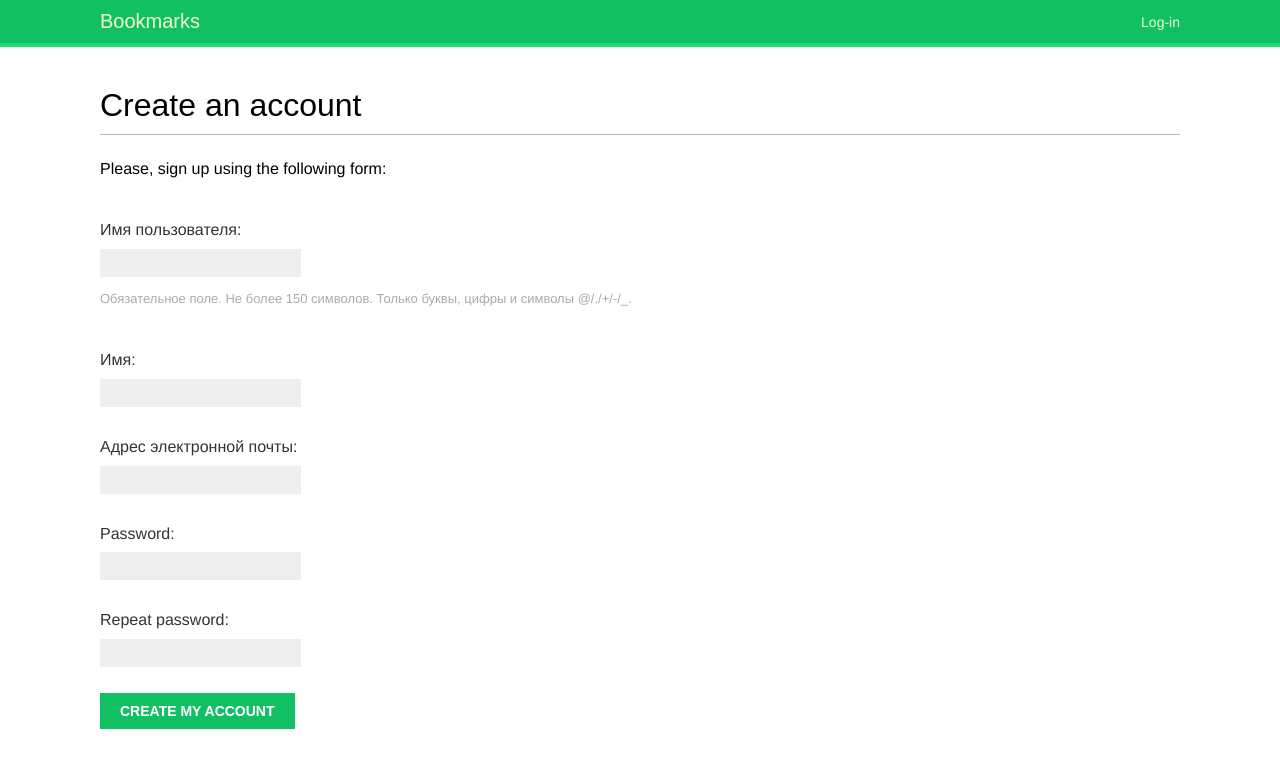
After one commit to cement-hools/social_link_by_book, a Django app: page /account/register/ in a window 1280 px wide. The commit adds this page. Shown: the top 768 px of the page. Run offline with Django 3.2, Linux system fonts and the light colour scheme; some web fonts are replaced.

Commit message:
register

```diff
--- a/account/forms.py
+++ b/account/forms.py
@@ -1,4 +1,5 @@
 from django import forms
+from django.contrib.auth.models import User
 
 
 class LoginForm(forms.Form):
@@ -6,3 +7,20 @@ class LoginForm(forms.Form):
     password = forms.CharField(widget=forms.PasswordInput)
     # элемент <input> с атрибутом type="password", поэтому
     # браузер будет работать с ним как с полем пароля
+
+
+class UserRegistrationForm(forms.ModelForm):
+    password = forms.CharField(label='Password', widget=forms.PasswordInput)
+    password2 = forms.CharField(label='Repeat password',
+                                widget=forms.PasswordInput)
+
+    class Meta:
+        model = User
+        fields = ('username', 'first_name', 'email')
+
+    # Мы можем добавлять методы с названием вида clean_<fieldname>() для любого поля формы
+    def clean_password2(self):
+        cd = self.cleaned_data
+        if cd['password'] != cd['password2']:
+            raise forms.ValidationError('Passwords don\'t match.')
+        return cd['password2']
--- /dev/null
+++ b/account/templates/account/register.html
@@ -0,0 +1,13 @@
+{% extends "base.html" %}
+
+{% block title %}Create an account{% endblock %}
+
+{% block content %}
+  <h1>Create an account</h1>
+  <p>Please, sign up using the following form:</p>
+  <form action="." method="post">
+    {{ user_form.as_p }}
+    {% csrf_token %}
+    <p><input type="submit" value="Create my account"></p>
+  </form>
+{% endblock %}
--- a/account/templates/registration/login.html
+++ b/account/templates/registration/login.html
@@ -7,7 +7,9 @@
   {% if form.errors %}
     <p>Your username and password didn't match.Please try again.</p>
   {% else %}
-    <p>Please, use the following form to log-in:</p>
+    <p>Please, use the following form to log-in. If you don't have an account
+       <a href="{% url "register" %}">register here</a>
+    </p>
   {% endif %}
   <div class="login-form">
     <form action="{% url 'login' %}" method="post">
--- a/account/urls.py
+++ b/account/urls.py
@@ -26,4 +26,5 @@ urlpatterns = [
     #      name='password_reset_complete'),
 
     path('', include('django.contrib.auth.urls')),
+    path('register/', views.register, name='register'),
 ]
--- a/account/views.py
+++ b/account/views.py
@@ -3,7 +3,7 @@ from django.contrib.auth.decorators import login_required
 from django.http import HttpResponse
 from django.shortcuts import render
 
-from .forms import LoginForm
+from .forms import LoginForm, UserRegistrationForm
 
 
 def user_login(request):
@@ -30,3 +30,21 @@ def user_login(request):
 @login_required
 def dashboard(request):
     return render(request, 'account/dashboard.html', {'section': 'dashboard'})
+
+
+def register(request):
+    if request.method == 'POST':
+        user_form = UserRegistrationForm(request.POST)  # UserCreationForm custom form
+        if user_form.is_valid():
+            # Создаем нового пользователя, но пока не сохраняем в базу данных.
+            new_user = user_form.save(commit=False)
+            # Задаем пользователю зашифрованный пароль.
+            new_user.set_password(user_form.cleaned_data['password'])
+            # Сохраняем пользователя в базе данных.
+            new_user.save()
+            return render(request, 'account/register_done.html',
+                          {'new_user': new_user})
+    else:
+        user_form = UserRegistrationForm()
+    return render(request, 'account/register.html',
+                  {'user_form': user_form})
```
Also changed, not shown: account/templates/account/register_done.html (added, +9 -0 lines).
